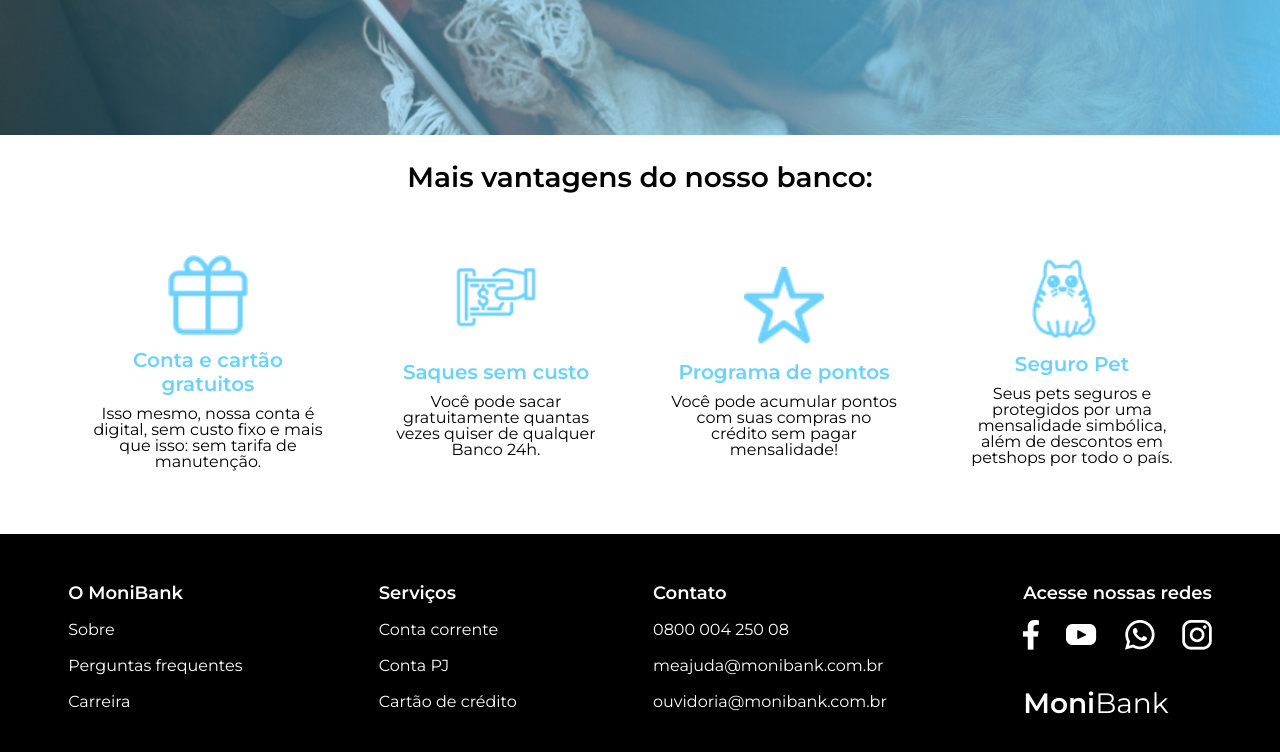
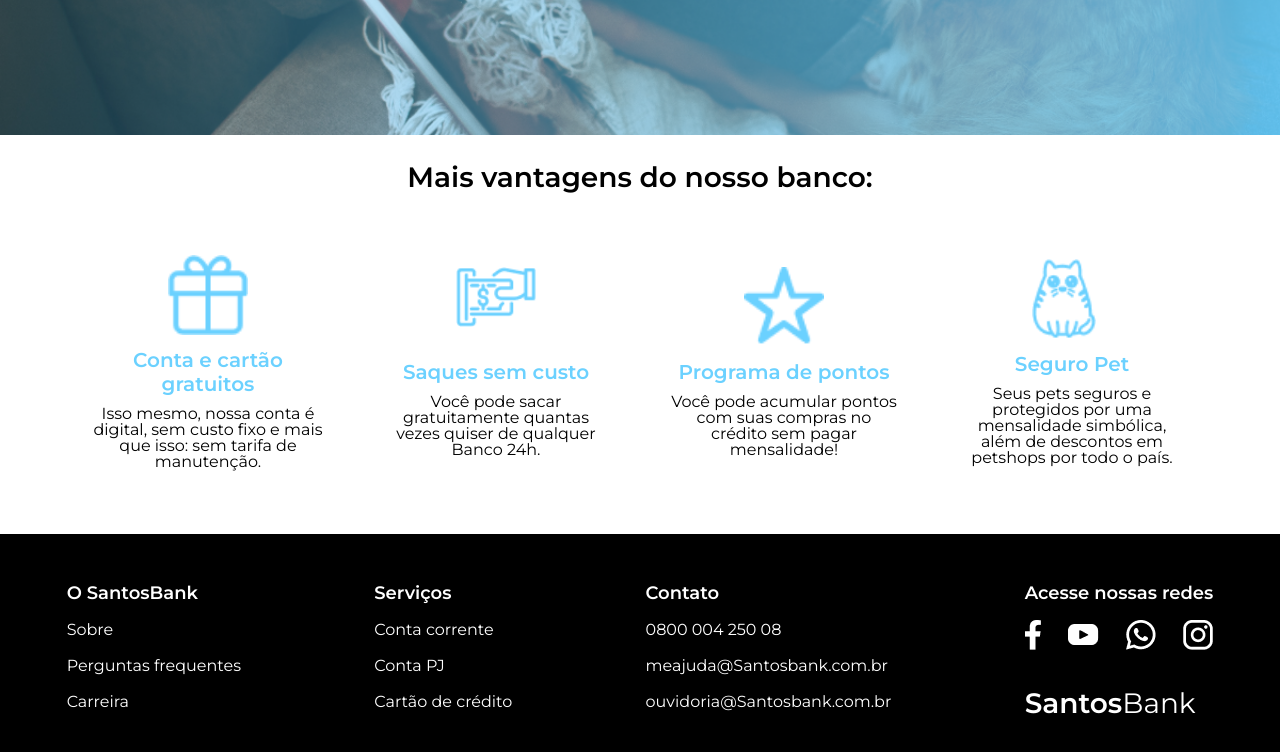
Before and after one commit to DrielySantos/santos-bank, a plain HTML site: page index.html in a window 1280 px wide. Shown: the part 1470-2222 px from the top of the page. Drawn offline with nearby package versions, Linux system fonts and the light colour scheme.

Commit message:
update nome projeto

```diff
--- a/index.html
+++ b/index.html
@@ -5,7 +5,7 @@
     <meta charset="UTF-8">
     <meta http-equiv="X-UA-Compatible" content="IE=edge">
     <meta name="viewport" content="width=device-width, initial-scale=1.0">
-    <title>MoniBank - Página inicial</title>
+    <title>SantosBank - Página inicial</title>
     <link rel="preconnect" href="https://fonts.googleapis.com">
     <link rel="preconnect" href="https://fonts.gstatic.com" crossorigin>
     <link
@@ -20,7 +20,7 @@
 
 <body>
     <header class="cabecalho">
-        <h1 class="cabecalho__logo-inicio">Moni<span class="cabecalho__logo-final">Bank</span></h1>
+        <h1 class="cabecalho__logo-inicio">Santos<span class="cabecalho__logo-final">Bank</span></h1>
         <ul class="cabecalho-lista">
             <li class="cabecalho-lista__item">
                 <a href="#" class="cabecalho-lista__link">Sobre</a>
@@ -104,7 +104,7 @@
 
     <footer class="rodape">
         <section class="rodape__empresa">
-            <h2 class="rodape__titulo">O MoniBank</h2>
+            <h2 class="rodape__titulo">O SantosBank</h2>
             <ul class="rodape__lista">
                 <li>
                     <a href="#" class="rodape__link">Sobre</a>
@@ -138,10 +138,10 @@
                     <a href="#" class="rodape__link">0800 004 250 08</a>
                 </li>
                 <li>
-                    <a href="#" class="rodape__link">meajuda@monibank.com.br</a>
+                    <a href="#" class="rodape__link">meajuda@Santosbank.com.br</a>
                 </li>
                 <li>
-                    <a href="#" class="rodape__link">ouvidoria@monibank.com.br</a>
+                    <a href="#" class="rodape__link">ouvidoria@Santosbank.com.br</a>
                 </li>
             </ul>
         </section>
@@ -153,7 +153,7 @@
                 <li><img src="./img/Whatsapp.png" alt="ícone do whatsapp"></li>
                 <li><img src="./img/Instagram.png" alt="ícone do instagram"></li>
             </ul>
-            <h2 class="rodape__logo"><span class="rodape__logo--negrito">Moni</span>Bank</h2>
+            <h2 class="rodape__logo"><span class="rodape__logo--negrito">Santos</span>Bank</h2>
         </section>
     </footer>
 </body>
```
